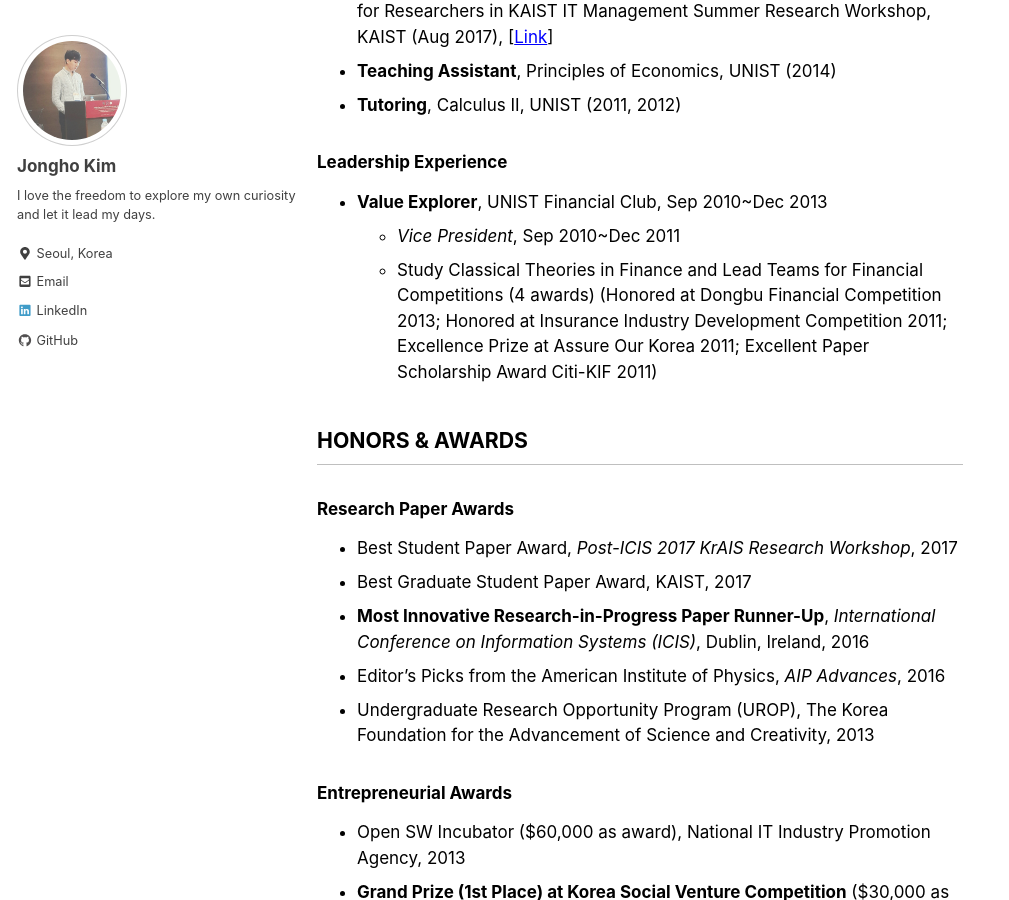
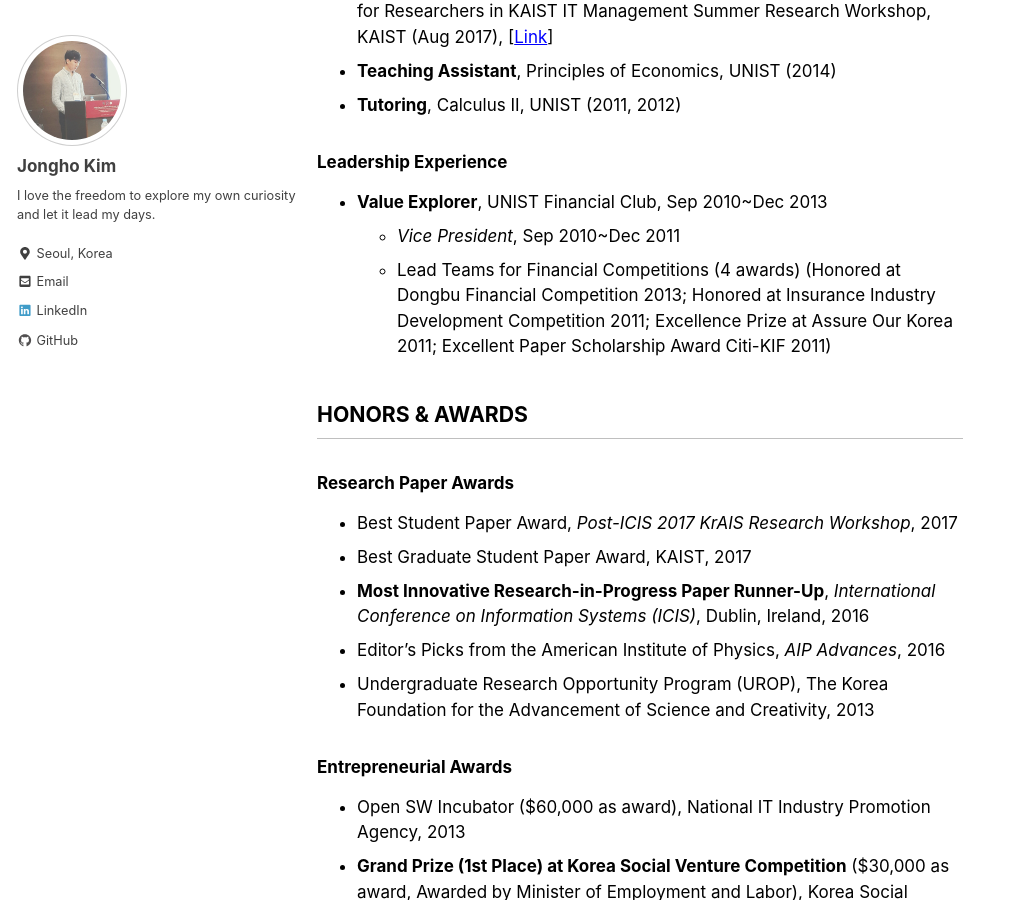
Before and after one commit to jonghkim/jonghkim.github.io, a Jekyll site: the page built from _pages/about.md, in a window 1280 px wide and 900 px high, scrolled down 2727 px. Shown: the whole window, without its empty margins (0-1009 px from the left). Built offline with Jekyll 4.4.1, drawn with Linux system fonts in a browser that asks for light colours; nearby versions of some CDN libraries; some of the changed text lies outside the part shown.

Commit message:
update about

```diff
--- a/_pages/about.md
+++ b/_pages/about.md
@@ -39,7 +39,7 @@ last_modified_at: 2019-03-19
 
 - **Markov Processes International**, Greater NY, USA
     - *Internship*, Jun 2012~Sep 2012
-    - Learn the Ground Theory of Finance, especially for Sharpe's Style Analysis and Analyze Korea's Mutual Funds
+    - Learn about the Mutual Fund Performance Attribution and Sharpe's Style Analysis
 
 ### Research Experience
 - **Digital Economics and Enterprise Research Lab**, KAIST
@@ -66,7 +66,7 @@ last_modified_at: 2019-03-19
 ### Leadership Experience
 - **Value Explorer**, UNIST Financial Club, Sep 2010~Dec 2013
     - *Vice President*, Sep 2010~Dec 2011
-    - Study Classical Theories in Finance and Lead Teams for Financial Competitions (4 awards) (Honored at Dongbu Financial Competition 2013; Honored at Insurance Industry Development Competition 2011; Excellence Prize at Assure Our Korea 2011; Excellent Paper Scholarship Award Citi-KIF 2011)
+    - Lead Teams for Financial Competitions (4 awards) (Honored at Dongbu Financial Competition 2013; Honored at Insurance Industry Development Competition 2011; Excellence Prize at Assure Our Korea 2011; Excellent Paper Scholarship Award Citi-KIF 2011)
 
 ## HONORS & AWARDS
 ### Research Paper Awards
```
